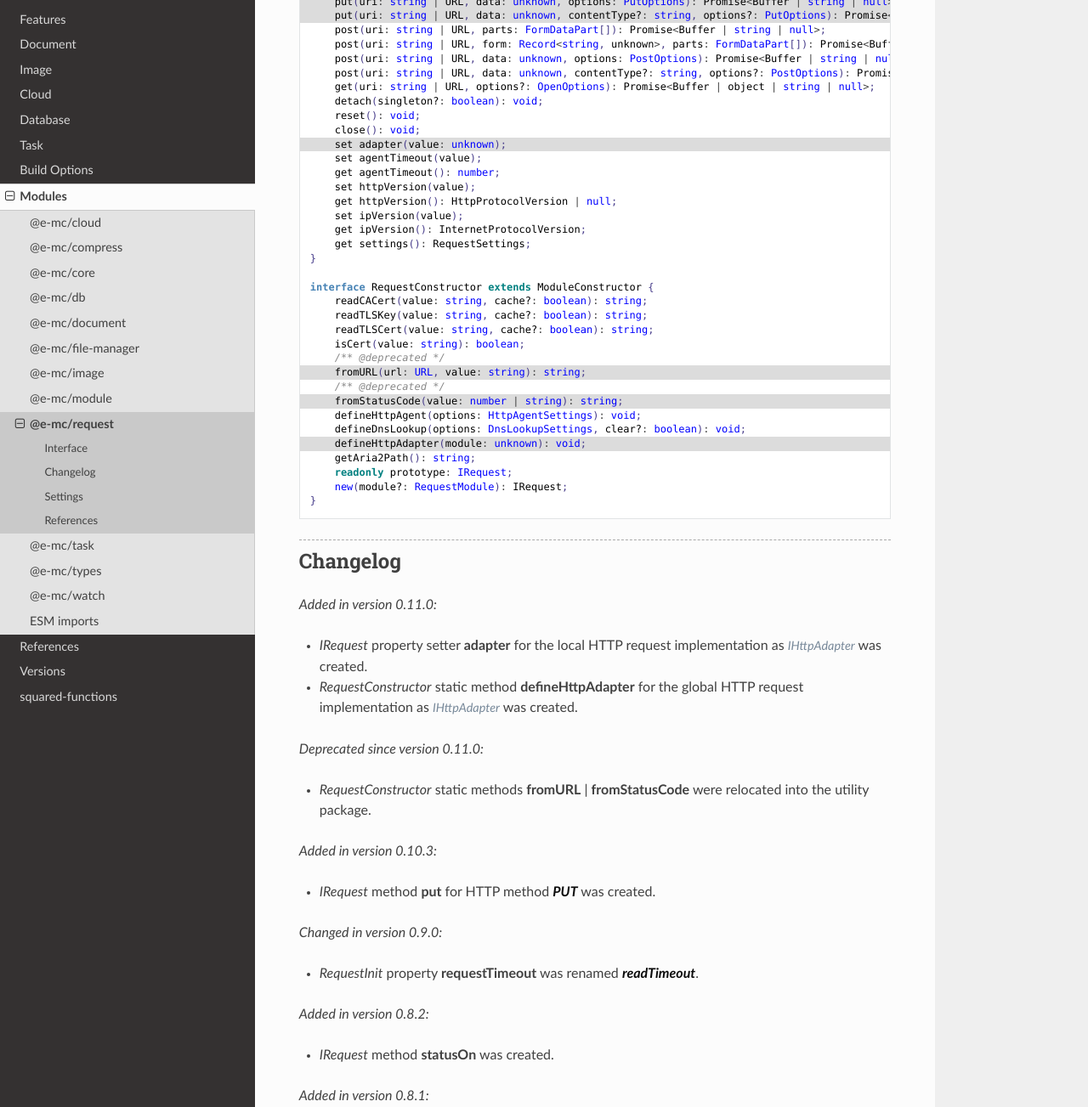
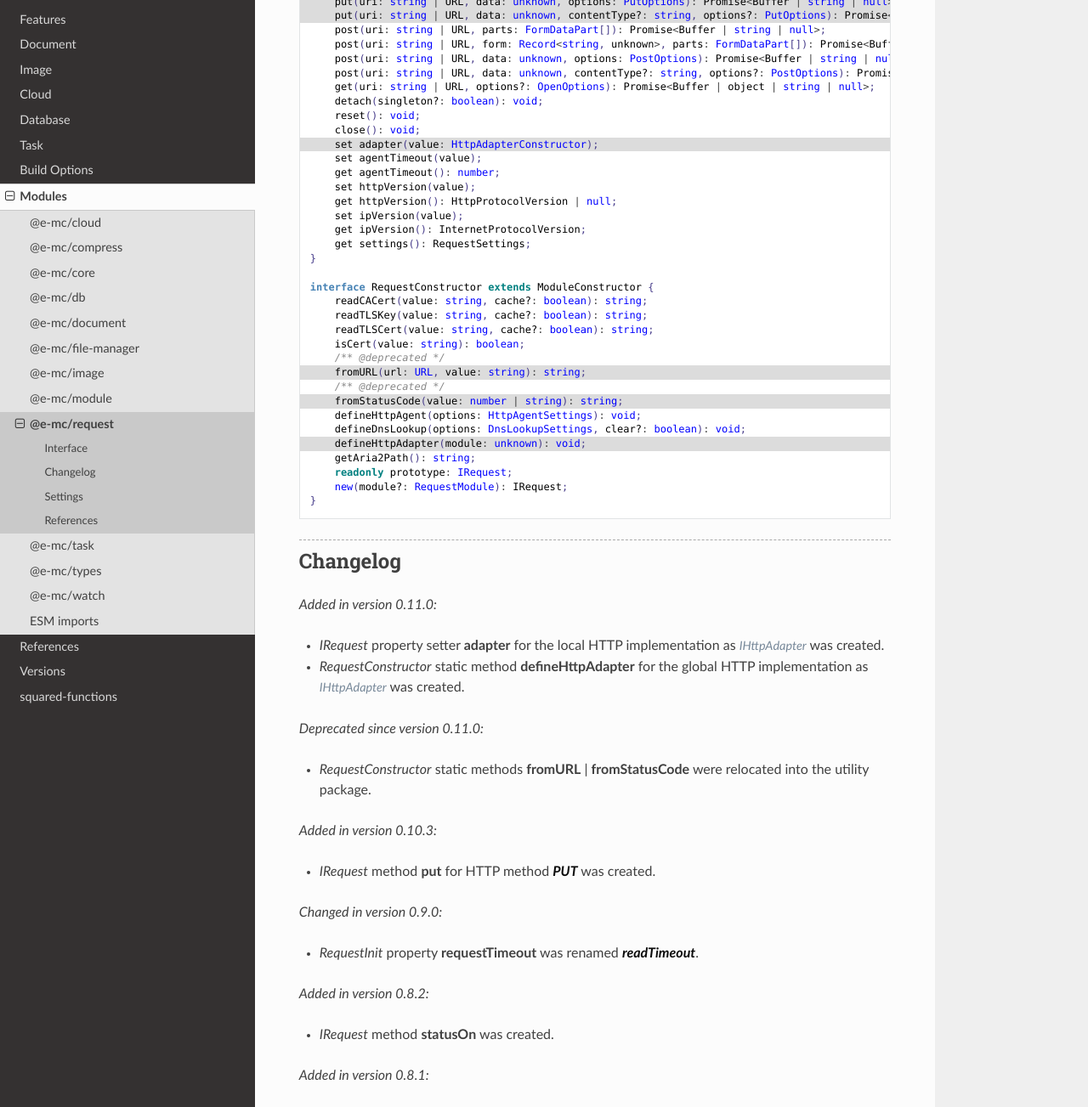
Before and after one commit to anpham6/chrome-docs, a Sphinx documentation site: the page built from source/modules/request.rst, in a window 1280 px wide and 1400 px high, scrolled down 771 px, cut to the strip 97-1400 px from the top of the window. Shown: the whole strip at 85% size. Built offline with Sphinx 7.4.7 and the Read the Docs theme 3.1.0, drawn with Linux system fonts in a browser that asks for light colours; some of the changed text lies outside the part shown.

```diff
--- a/source/cloud/interface.rst
+++ b/source/cloud/interface.rst
@@ -83,8 +83,8 @@
 
 .. versionadded:: 0.9.0
 
-  - *CloudStorageAction* property **chunkSize** | **chunkLimit** for parallel multipart operations.
-  - *CloudStorageDownload* property **options** to customize the provider download client.
+  - *CloudStorageAction* property **chunkSize** | **chunkLimit** for parallel multipart operations were created.
+  - *CloudStorageDownload* property **options** for the provider client was created.
   - *CloudStorageDownload* property **keyname** for file to be downloaded and subsequently renamed to **filename**.
 
 Shared properties
--- a/source/modules/core.rst
+++ b/source/modules/core.rst
@@ -173,7 +173,7 @@
 
 .. versionadded:: 0.11.0
 
-  - *IHost* property getters **ipV4** | **ipV6** for remote client address was created.
+  - *IHost* property getters **ipV4** | **ipV6** for remote client address were created.
 
 .. versionadded:: 0.10.0
 
--- a/source/modules/request.rst
+++ b/source/modules/request.rst
@@ -12,7 +12,7 @@
   :emphasize-lines: 36-37,46,62,64,67
 
   import type { IModule, ModuleConstructor } from "./index";
-  import type { HttpAgentSettings, HttpProtocolVersion, HttpRequestClient, InternetProtocolVersion } from "./http";
+  import type { HttpAdapterConstructor, HttpAgentSettings, HttpProtocolVersion, HttpRequestClient, InternetProtocolVersion } from "./http";
   import type { ApplyOptions, Aria2Options, FormDataPart, HeadersOnCallback, HostConfig, OpenOptions, PostOptions, ProxySettings, PutOptions, ReadExpectType, RequestInit, StatusOnCallback } from "./request";
   import type { DnsLookupSettings, RequestModule, RequestSettings } from "./settings";
 
@@ -56,7 +56,7 @@
       detach(singleton?: boolean): void;
       reset(): void;
       close(): void;
-      set adapter(value: unknown);
+      set adapter(value: HttpAdapterConstructor);
       set agentTimeout(value);
       get agentTimeout(): number;
       set httpVersion(value);
@@ -88,8 +88,8 @@
 
 .. versionadded:: 0.11.0
 
-  - *IRequest* property setter **adapter** for the local HTTP request implementation as :alt:`IHttpAdapter` was created.
-  - *RequestConstructor* static method **defineHttpAdapter** for the global HTTP request implementation as :alt:`IHttpAdapter` was created.
+  - *IRequest* property setter **adapter** for the local HTTP implementation as :alt:`IHttpAdapter` was created.
+  - *RequestConstructor* static method **defineHttpAdapter** for the global HTTP implementation as :alt:`IHttpAdapter` was created.
 
 .. deprecated:: 0.11.0
 
```
Also changed, not shown: 1 other file.
